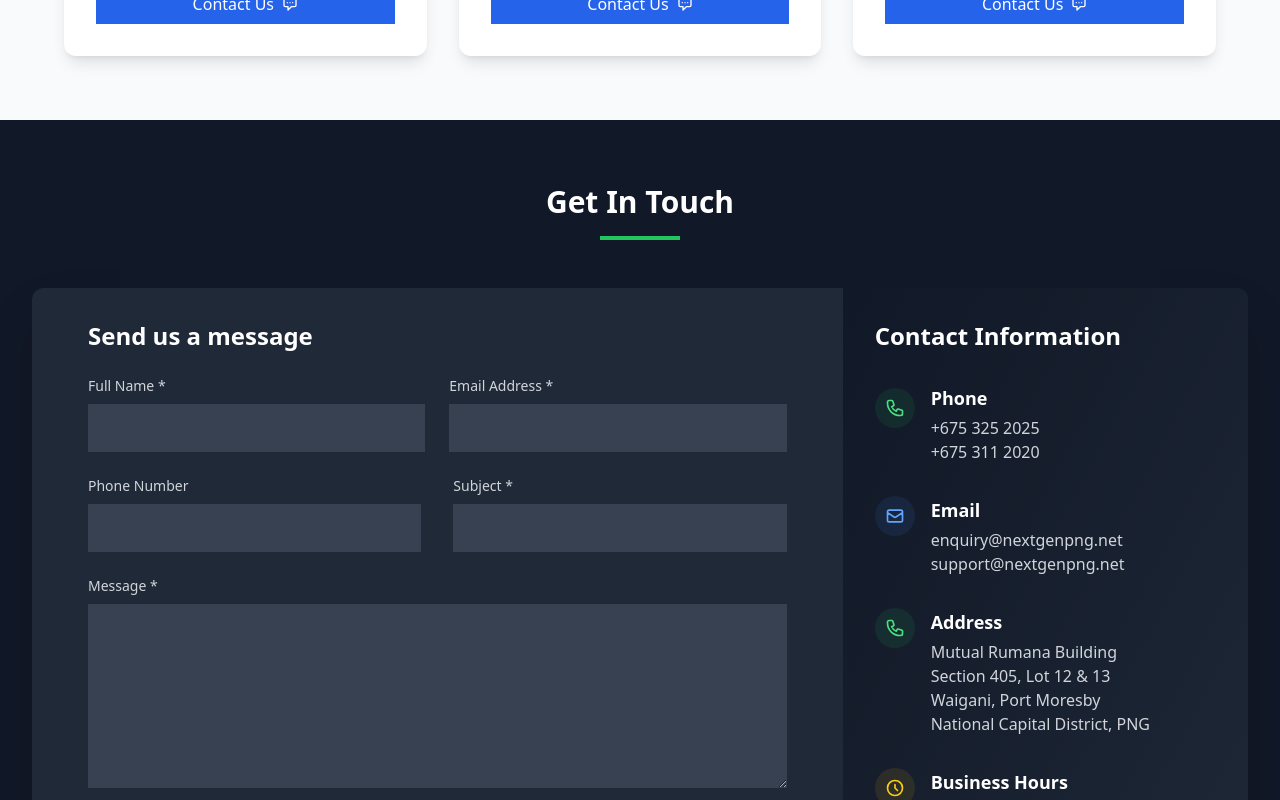
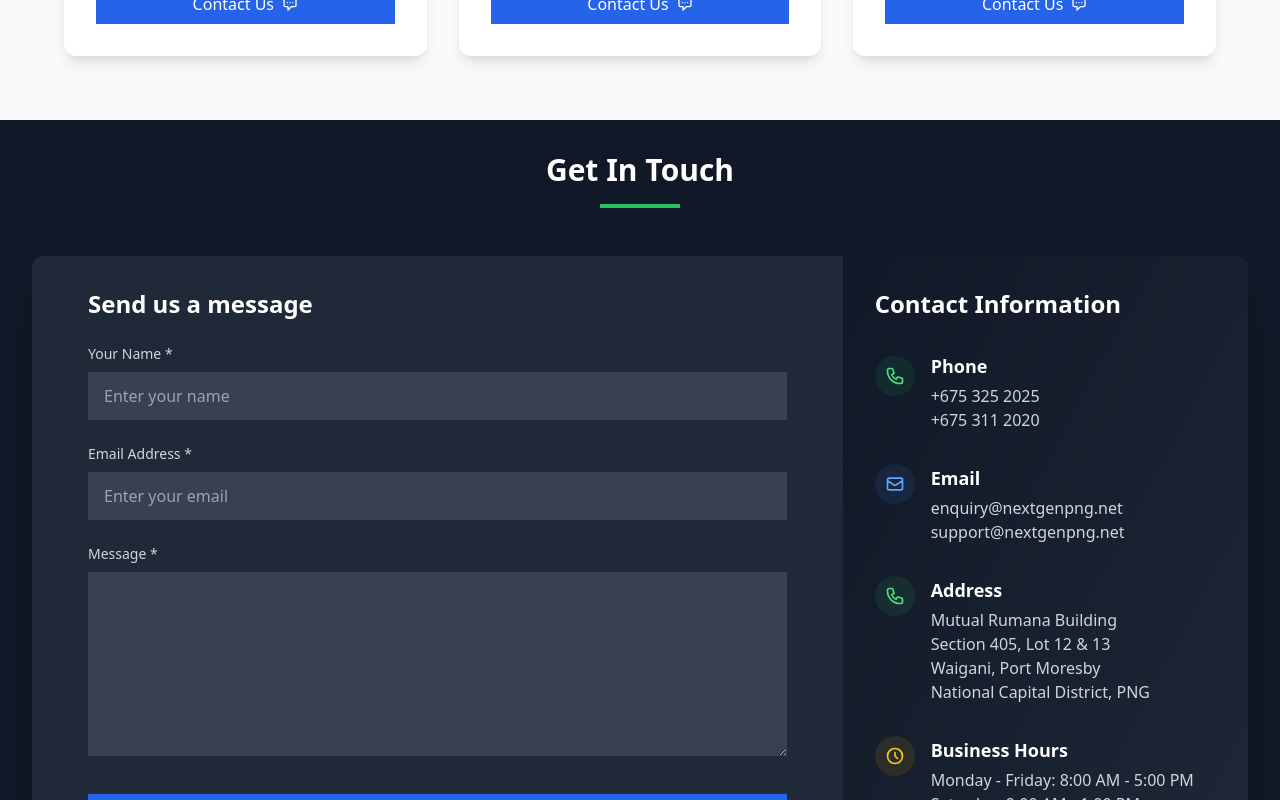
Before and after one commit to Nextgen-Support/nextgen-web, a React (Vite) app in the folder client/: page / in a window 1280 px wide. Shown: the part 3720-4520 px from the top of the page. Built offline with nearby package versions, Linux system fonts and the light colour scheme; no server answers.

Commit message:
final updates

```diff
--- a/client/src/components/ContactForm.tsx
+++ b/client/src/components/ContactForm.tsx
@@ -84,10 +84,10 @@ const ContactForm = () => {
             <input type="text" name="_honey" style={{display: 'none'}} />
             {/* Name and Email */}
             <div className="space-y-6 w-full">
-              <div className="grid grid-cols-1 md:grid-cols-2 gap-6 w-full">
+              <div className="grid grid-cols-1 gap-6 w-full">
                 <div className="w-full">
                   <label htmlFor="name" className="block text-sm font-medium text-gray-300 mb-2">
-                    Full Name *
+                    Your Name *
                   </label>
                   <input
                     type="text"
@@ -95,6 +95,7 @@ const ContactForm = () => {
                     name="name"
                     className="w-full px-4 py-3 text-base bg-gray-700 border-0 rounded-md focus:ring-2 focus:ring-blue-500 focus:border-transparent text-white"
                     required
+                    placeholder="Enter your name"
                   />
                 </div>
                 <div className="w-full">
@@ -107,33 +108,7 @@ const ContactForm = () => {
                     name="email"
                     className="w-full px-4 py-3 text-base bg-gray-700 border-0 rounded-md focus:ring-2 focus:ring-blue-500 focus:border-transparent text-white"
                     required
-                  />
-                </div>
-              </div>
-
-              {/* Phone and Subject */}
-              <div className="grid grid-cols-1 md:grid-cols-2 gap-8 w-full">
-                <div className="w-full">
-                  <label htmlFor="phone" className="block text-sm font-medium text-gray-300 mb-2">
-                    Phone Number
-                  </label>
-                  <input
-                    type="tel"
-                    id="phone"
-                    name="phone"
-                    className="w-full px-4 py-3 text-base bg-gray-700 border-0 rounded-md focus:ring-2 focus:ring-blue-500 focus:border-transparent text-white"
-                  />
-                </div>
-                <div className="w-full">
-                  <label htmlFor="subject" className="block text-sm font-medium text-gray-300 mb-2">
-                    Subject *
-                  </label>
-                  <input
-                    type="text"
-                    id="subject"
-                    name="subject"
-                    className="w-full px-4 py-3 text-base bg-gray-700 border-0 rounded-md focus:ring-2 focus:ring-blue-500 focus:border-transparent text-white"
-                    required
+                    placeholder="Enter your email"
                   />
                 </div>
               </div>
--- a/client/src/components/contact-section.tsx
+++ b/client/src/components/contact-section.tsx
@@ -3,7 +3,7 @@ import ContactForm from "./ContactForm";
 
 export default function ContactSection() {
   return (
-    <section id="contact" className="py-16 bg-gray-900 w-full">
+    <section id="contact" className="pt-8 pb-16 bg-gray-900 w-full">
       <div className="w-full max-w-7xl mx-auto px-4 sm:px-6 lg:px-8">
         <div className="text-center mb-12">
           <h2 className="text-3xl font-bold text-white mb-4">Get In Touch</h2>
--- a/client/src/pages/home.tsx
+++ b/client/src/pages/home.tsx
@@ -2,7 +2,6 @@ import Layout from "../components/layout";
 import HeroSection from "../components/hero-section";
 import { WhyChooseUsSection } from "../components/why-choose-us";
 import AboutSection from "../components/about-section";
-import NewsSection from "../components/news-section";
 import { SolutionsSection } from "../components/solutions-section";
 import ContactSection from "../components/contact-section";
 
@@ -14,7 +13,6 @@ export default function Home() {
       <AboutSection />
       <SolutionsSection />
       <ContactSection />
-      <NewsSection />
     </div>
   );
 }
```
